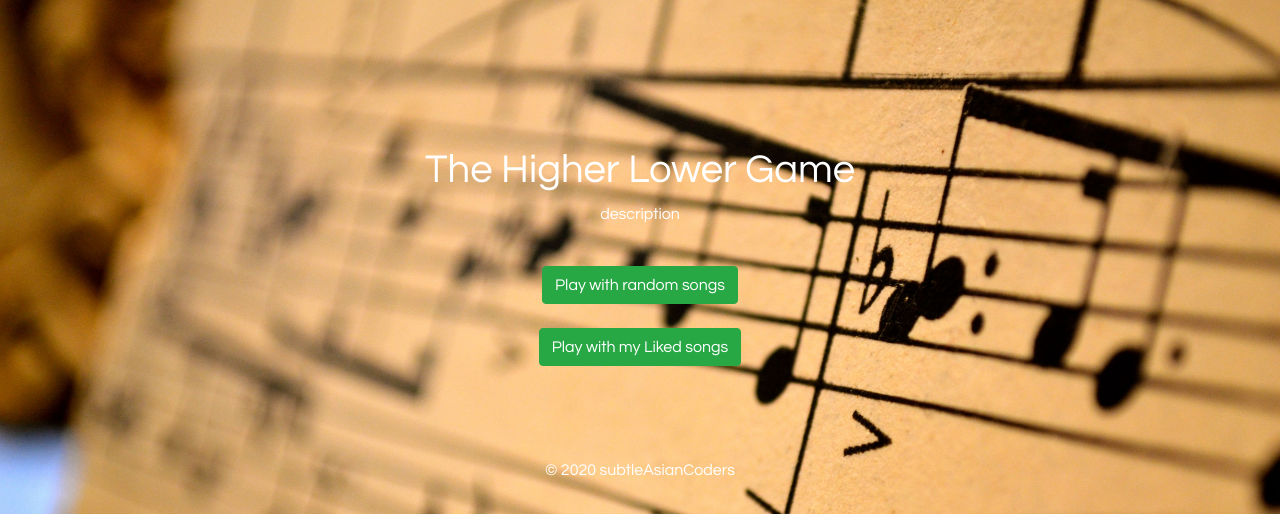
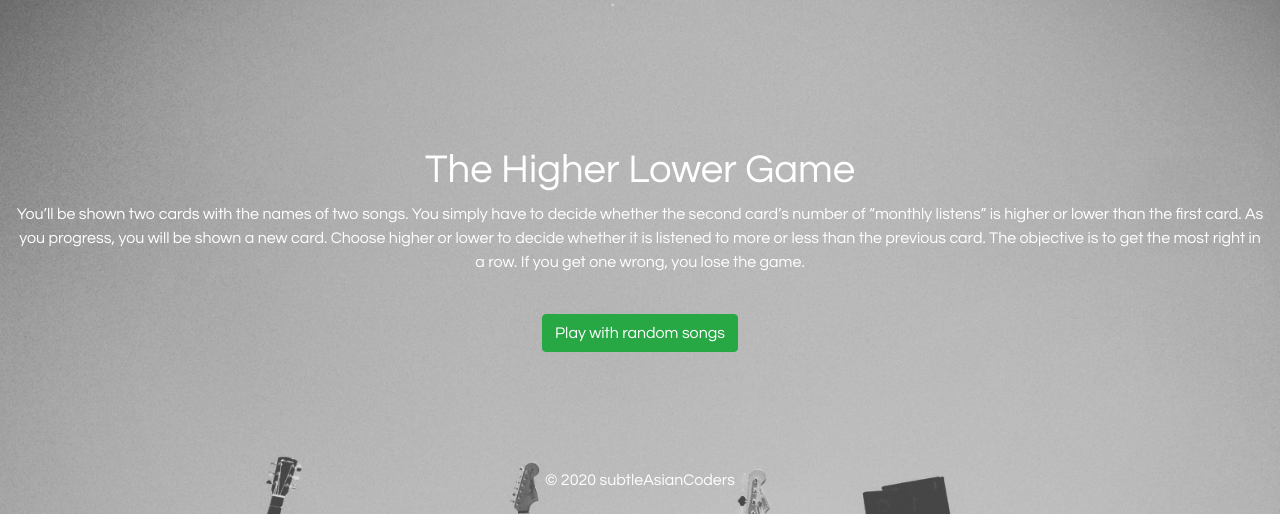
Before and after one commit to yaruluo/subtleAsianCoders_luoY-chanM-lauE-leeR, a Flask app: page /higher_lower/screen in a window 1280 px wide. Shown: the part 58-572 px from the top of the page. Run offline with Flask 2, Linux system fonts and the light colour scheme; some libraries are stand-ins or nearby versions.

Commit message:
clean up logic on higher lower game

```diff
--- a/app/app.py
+++ b/app/app.py
@@ -161,13 +161,6 @@ def get_user_top():
 
     session['songs'] = songs
 
-# @app.route( '/higher_lower')
-# def higher_lower():
-#     return render_template(
-#         'higherlowergame.html',
-#         songs=session['songs']
-#         )
-
 @app.route('/higher_lower/<choice>')
 def higher_lower(choice):
     if choice == 'screen':
@@ -181,11 +174,15 @@ def higher_lower(choice):
             choice = choice
             )
     if choice == 'favorite':
-        return render_template(
-            'higherlowergame.html',
-            songs=session['songs'],
+        if 'access_token' in session:
+            return render_template(
+                'higherlowergame.html',
+                songs=session['songs'],
                 choice = choice
             )
+        else:
+            flash( 'You are not connected to your Spotify account', 'error')
+            return redirect(url_for('home'))
 
 @protected # openable if connected
 @app.route( "/save_song/<song_id>")
--- a/app/static/js/higherlowergame.js
+++ b/app/static/js/higherlowergame.js
@@ -30,7 +30,6 @@ function init(songs, counter) { // params are meant to preserve the state of the
         $("#endgame").css("display", "initial");
         $("body").css("background-image", `url("../static/img/high_low_2.jpg")`);
         $("body").css("background-size", "cover")
-        // Implement end game screen
       }
     });
   });
--- a/app/templates/higherlowergame.html
+++ b/app/templates/higherlowergame.html
@@ -15,9 +15,11 @@ Higher Lower
             allow="encrypted-media"></iframe>
         </td>
         <td>
+          {% if 'random' == choice and 'access_token' in session %}
           <a id="left-heart" href="">
             <img width="80" height="80" src="../static/img/heart_outline.png">
           </a>
+          {% endif %}
         </td>
       </table>
       <p id="left-song-title" class="h3"></p>
@@ -37,9 +39,11 @@ Higher Lower
             allow="encrypted-media"></iframe>
         </td>
         <td>
+          {% if 'random' == choice and 'access_token' in session %}
           <a id="right-heart" href="">
             <img width="80" height="80" src="../static/img/heart_outline.png">
           </a>
+          {% endif %}
         </td>
       </table>
       <p id="right-song-title" class="h3"></p>
@@ -59,7 +63,7 @@ Higher Lower
   <div class="row">
     <div class="col text-center">
       <p id="game-message" class="h4"></p>
-      <a href="/higher_lower" class="my-2 btn btn-success">Play Again</a>
+      <a href="/higher_lower/screen" class="my-2 btn btn-success">Play Again</a>
       <br>
       <a href="/" class="btn btn-light">Back Home</a>
     </div>
--- a/app/templates/higherlowerscreen.html
+++ b/app/templates/higherlowerscreen.html
@@ -8,23 +8,30 @@ Higher Lower
 <div class="text-center" style="color: white;">
   <h1>The Higher Lower Game</h1>
   <p>
-    description
+    You’ll be shown two cards with the names of two songs. You simply have
+    to decide whether the second card’s number of “monthly listens” is
+    higher or lower than the first card. As you progress, you will be
+    shown a new card. Choose higher or lower to decide whether it is
+    listened to more or less than the previous card. The objective is to
+    get the most right in a row. If you get one wrong, you lose the game.
   </p>
   <br>
   <form action="/higher_lower/random" method="GET">
     <button type="submit" class="btn btn-success">Play with random songs</button>
   </form>
   <br>
+  {% if session['access_token'] %}
   <form action="/higher_lower/favorite" method="GET">
     <button type="submit" class="btn btn-success">Play with my Liked songs</button>
   </form>
+  {% endif %}
 </div>
 {% endblock %}
 
 {% block script %}
 <script>
-  $("body").css("background-image", `url("../static/img/high_low_1.jpg")`)
+  $("body").css("background-image", `url("../static/img/high_low_2.jpg")`)
   $("body").css("background-size", "cover")
-  $( 'body').css( 'margin-top', '12%')
+  $('body').css('margin-top', '12%')
 </script>
 {% endblock %}
--- a/doc/devlog.txt
+++ b/doc/devlog.txt
@@ -152,4 +152,7 @@ added choosing screen and background for higher lower
 
 yaruL -- 2020-01014 16:42
 Hello if I didn't do the beautiful Holmes spacing it means I need to go back to dojo to figure out what means
-also elau ur code is so perspicuous ah
+also elau ur code is so perspicuous ah THANK YOU
+
+ericL -- 2020-01-14 19:01
+clean up logic on higher lower game
```
